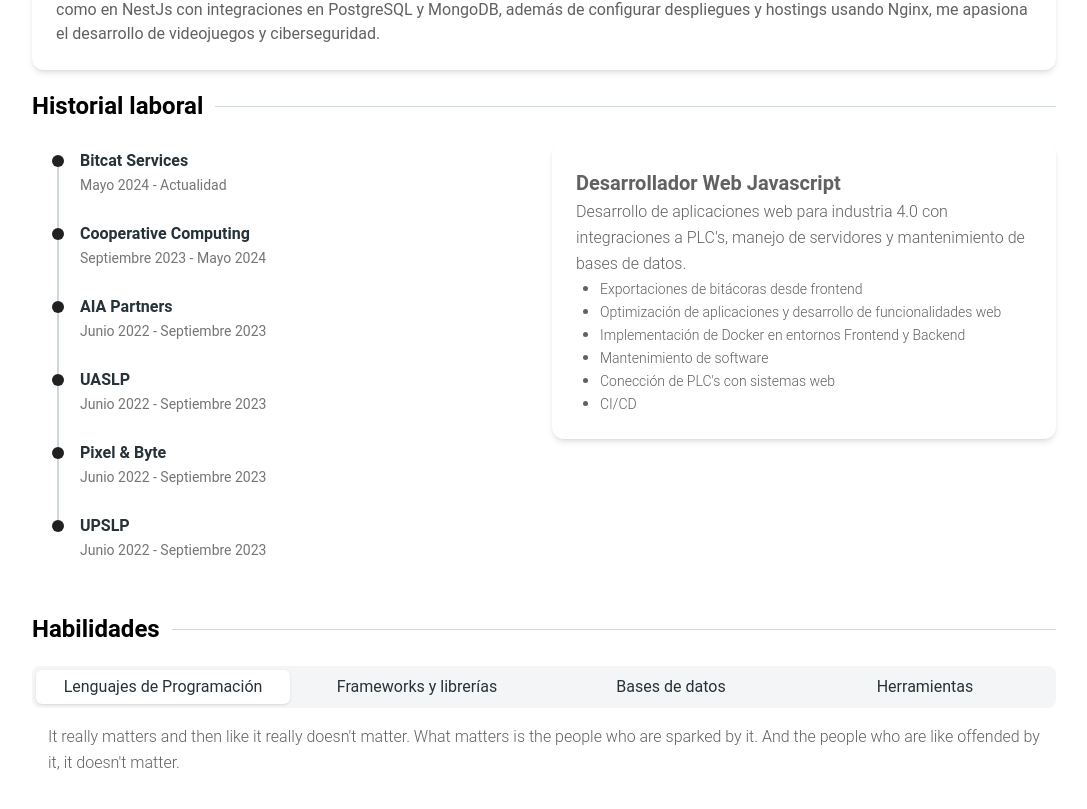
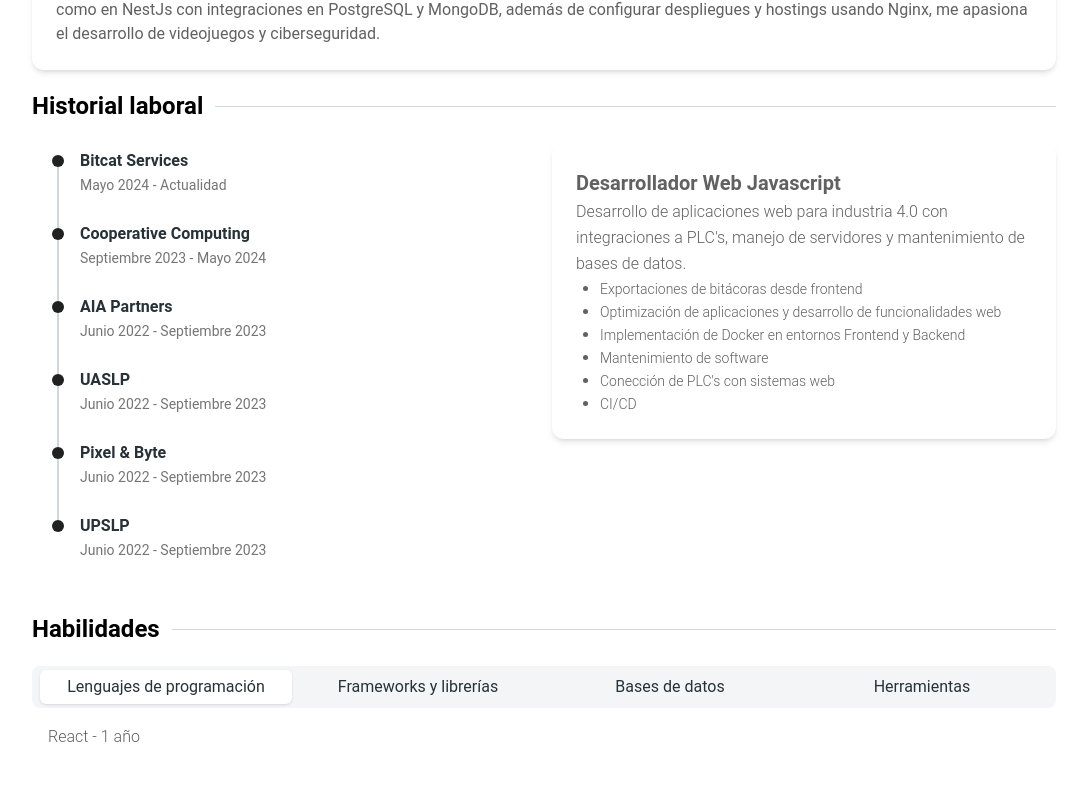
Before and after one commit to DEadMan10sds/Portfolio, a React (Vite) app: page / in a window 1280 px wide. Shown: the part 297-1106 px from the top of the page, without its empty margins (96-1183 px from the left). After the commit the page ends 1083 px from the top, so only its background shows below. Built offline with nearby package versions, Linux system fonts and the light colour scheme.

Commit message:
FIX: UI from skills

```diff
--- a/src/components/Skills.tsx
+++ b/src/components/Skills.tsx
@@ -4,51 +4,33 @@ import {
   TabsBody,
   Tab,
   TabPanel,
+  Typography,
 } from "@material-tailwind/react";
+import { useTranslation } from "react-i18next";
 
 export const TabsContent = () => {
-  const data = [
-    {
-      label: "Lenguajes de Programación",
-      value: "programming_languages",
-      desc: `It really matters and then like it really doesn't matter.
-      What matters is the people who are sparked by it. And the people
-      who are like offended by it, it doesn't matter.`,
-    },
-    {
-      label: "Frameworks y librerías",
-      value: "frameworks",
-      desc: `Because it's about motivating the doers. Because I'm here
-      to follow my dreams and inspire other people to follow their dreams, too.`,
-    },
-    {
-      label: "Bases de datos",
-      value: "databases",
-      desc: `We're not always in the position that we want to be at.
-      We're constantly growing. We're constantly making mistakes. We're
-      constantly trying to express ourselves and actualize our dreams.`,
-    },
-    {
-      label: "Herramientas",
-      value: "tools",
-      desc: `Because it's about motivating the doers. Because I'm here
-      to follow my dreams and inspire other people to follow their dreams, too.`,
-    },
-  ];
+  const { t } = useTranslation();
+  const skillSet = t("skillsSet", { returnObjects: true });
+  const skillsSetKeys = Object.keys(skillSet);
 
   return (
     <>
-      <TabsHeader>
-        {data.map(({ label, value }) => (
-          <Tab key={value} value={value}>
+      <TabsHeader className="flex md:px-2">
+        {skillsSetKeys.map((label) => (
+          <Tab key={label} value={label}>
             {label}
           </Tab>
         ))}
       </TabsHeader>
+
       <TabsBody>
-        {data.map(({ value, desc }) => (
-          <TabPanel key={value} value={value}>
-            {desc}
+        {skillsSetKeys.map((skill) => (
+          <TabPanel key={skill} value={skill}>
+            {skillSet[skill].map(({ img, title, time }) => (
+              <Typography key={`${title}-${img}`}>
+                {title} - {time}
+              </Typography>
+            ))}
           </TabPanel>
         ))}
       </TabsBody>
@@ -59,16 +41,20 @@ export const TabsContent = () => {
 export function Skills() {
   return (
     <>
-      <div className="hidden md:inline-flex">
-        <Tabs value="programming_languages">
-          <TabsContent />
-        </Tabs>
-      </div>
-      <div className="md:hidden">
-        <Tabs value="programming_languages" orientation="vertical">
-          <TabsContent />
-        </Tabs>
-      </div>
+      <Tabs
+        className="hidden md:block whitespace-nowrap "
+        value="Lenguajes de programación"
+      >
+        <TabsContent />
+      </Tabs>
+
+      <Tabs
+        className="md:hidden"
+        value="Lenguajes de programación"
+        orientation="vertical"
+      >
+        <TabsContent />
+      </Tabs>
     </>
   );
 }
--- a/src/languages/es.ts
+++ b/src/languages/es.ts
@@ -13,7 +13,6 @@ const esTranslation = {
         "Egresado de la UASLP, me convertí en desarrollador web fullstack semi senior, principalmente desarrollo backends tanto en NodeJs como en NestJs con integraciones en PostgreSQL y MongoDB, además de configurar despliegues y hostings usando Nginx, me apasiona el desarrollo de videojuegos y ciberseguridad.",
     },
     job_history: "Historial laboral",
-    skills: "Habilidades",
     jobs: {
       "Bitcat Services": {
         description:
@@ -89,6 +88,19 @@ const esTranslation = {
         ],
       },
     },
+    skills: "Habilidades",
+    skillsSet: {
+      "Lenguajes de programación": [
+        {
+          img: "",
+          title: "React",
+          time: "1 año",
+        },
+      ],
+      "Frameworks y librerías": [],
+      "Bases de datos": [],
+      Herramientas: [],
+    },
   },
 };
 
```
